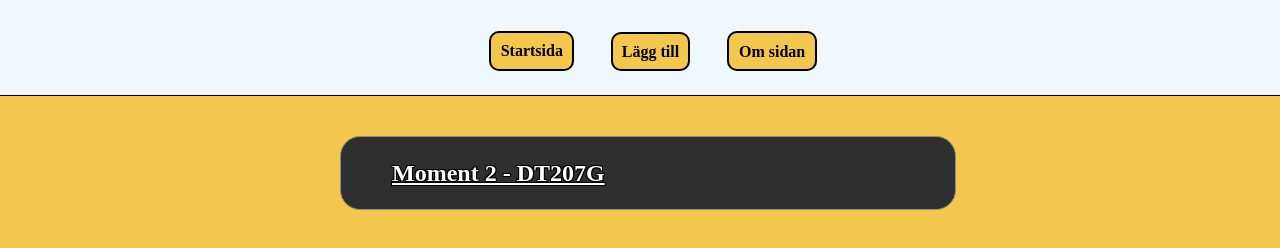
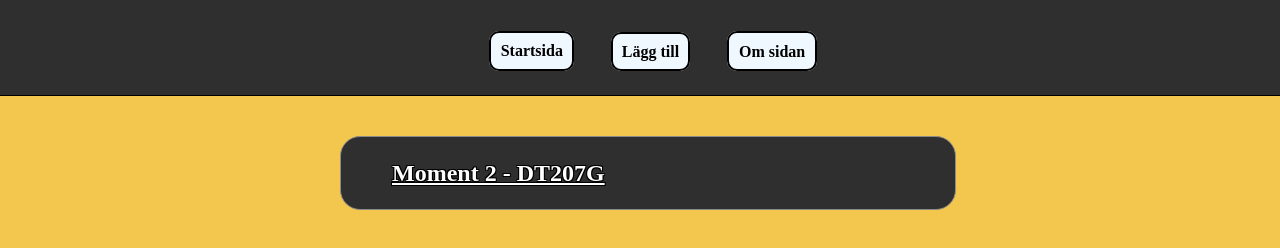
Before and after one commit to osundstrom/monent-3-noSQL-Hemsida, a website built with Parcel: page src/index.html in a window 1280 px wide. Shown: the top 248 px of the page. Built offline with nearby package versions, Linux system fonts and the light colour scheme; no server answers.

Commit message:
Update stylesheet.scss

```diff
--- a/src/stylesheet.scss
+++ b/src/stylesheet.scss
@@ -11,7 +11,7 @@ body{
 #navigation{
     margin: 0 auto;
     position: relative;
-    background-color: aliceblue;
+    background-color: #302f2f;
     min-width: 106vw;
     height: 8vh;
     padding-top: 2%;
@@ -42,7 +42,7 @@ body{
         font-weight: 900;
         text-indent: none;
         white-space: nowrap;
-        background-color: #f3c74d;
+        background-color: aliceblue;
         color: rgb(0, 0, 0);
         margin-right: 4vw;
         font-size: 100%;
```
